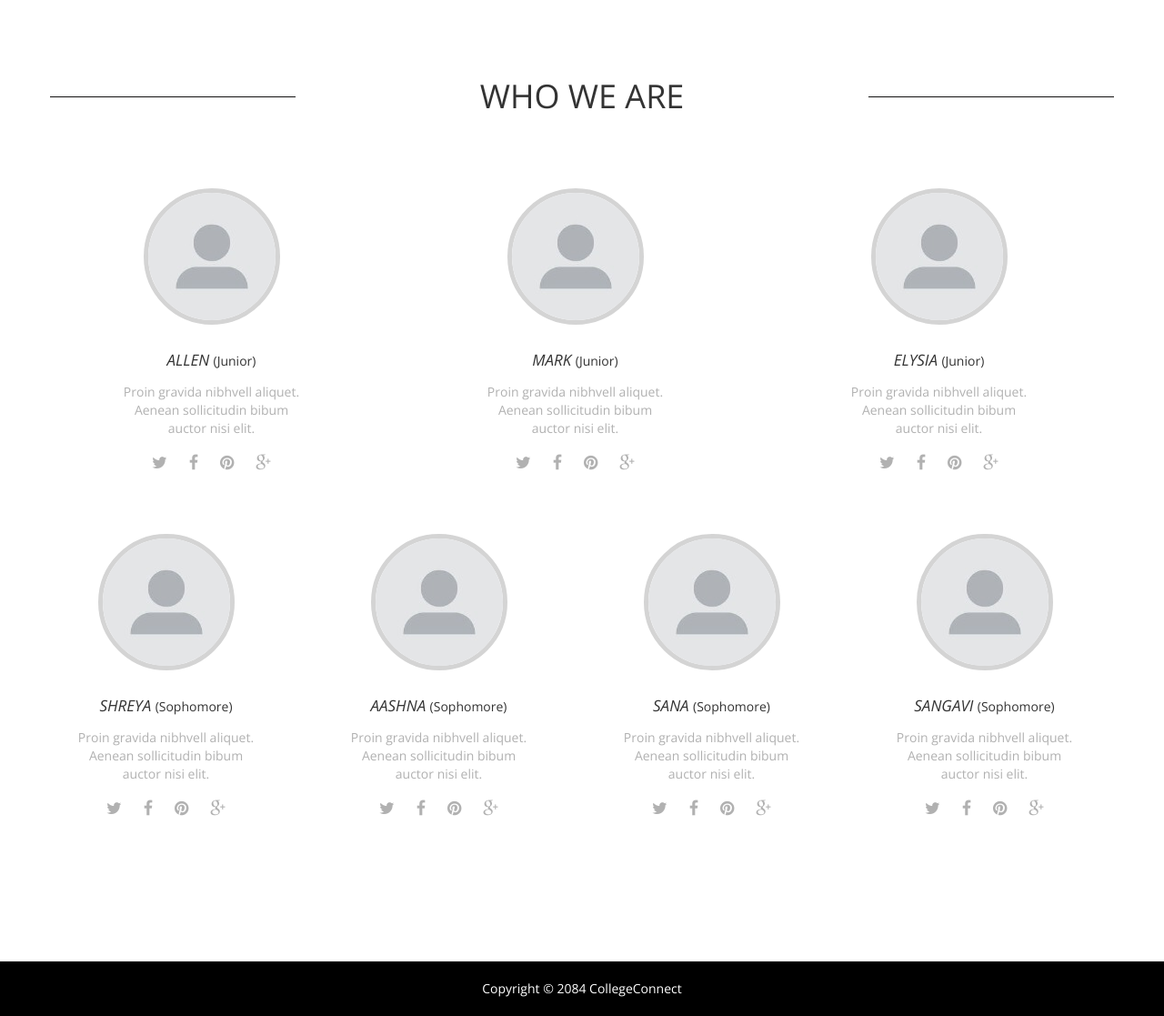
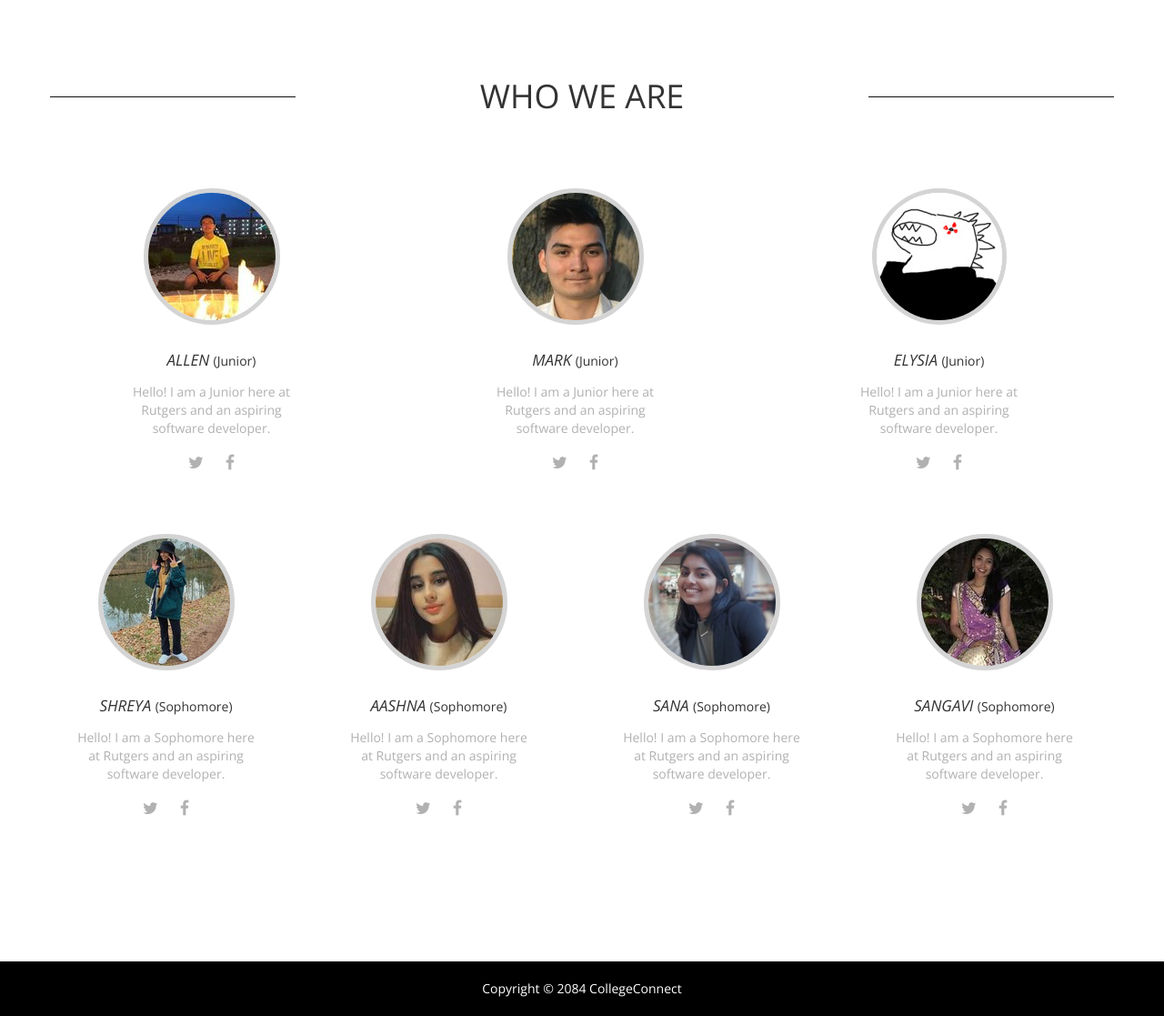
Before and after one commit to markstanik/Placeholder, a Django app: page /about in a window 1280 px wide. Shown: the part 805-1922 px from the top of the page at 91% size. Run offline with Django 3.2, Linux system fonts and the light colour scheme; some libraries are stand-ins or nearby versions.

Commit message:
finishing touches

```diff
--- a/users/templates/users/about.html
+++ b/users/templates/users/about.html
@@ -168,92 +168,79 @@
 			<div class="row">
 				<div class="col-lg-4 col-md-4 col-sm-6 col-xs-12">
 					<div class="tm-about-box-0">
-						<a href="#"><img src="{%static 'img/profile.jpeg' %}" alt="img" class="tm-about-box-1-img"></a>
+						<a href="#"><img src="{%static 'img/Allen.jpg' %}" alt="img" class="tm-about-box-1-img"></a>
 						<h3 class="tm-about-box-1-title">Allen <span>(Junior)</span></h3>
-						<p class="margin-bottom-15 gray-text">Proin gravida nibhvell aliquet. Aenean sollicitudin bibum auctor nisi elit.</p>
+						<p class="margin-bottom-15 gray-text">Hello! I am a Junior here at Rutgers and an aspiring software developer.</p>
 						<div class="gray-text">
 							<a href="#" class="tm-social-icon"><i class="fa fa-twitter"></i></a>
 							<a href="#" class="tm-social-icon"><i class="fa fa-facebook"></i></a>
-							<a href="#" class="tm-social-icon"><i class="fa fa-pinterest"></i></a>
-							<a href="#" class="tm-social-icon"><i class="fa fa-google-plus"></i></a>
 						</div>
 					</div>
 				</div>
 				<div class="col-lg-4 col-md-4 col-sm-6 col-xs-12">
 					<div class="tm-about-box-0">
-						<a href="#"><img src="{%static 'img/profile.jpeg' %}" alt="img" class="tm-about-box-1-img"></a>
+						<a href="#"><img src="{%static 'img/mark.jpg' %}" alt="img" class="tm-about-box-1-img"></a>
 						<h3 class="tm-about-box-1-title">Mark <span>(Junior)</span></h3>
-						<p class="margin-bottom-15 gray-text">Proin gravida nibhvell aliquet. Aenean sollicitudin bibum auctor nisi elit.</p>
+						<p class="margin-bottom-15 gray-text">Hello! I am a Junior here at Rutgers and an aspiring software developer.</p>
 						<div class="gray-text">
 							<a href="#" class="tm-social-icon"><i class="fa fa-twitter"></i></a>
 							<a href="#" class="tm-social-icon"><i class="fa fa-facebook"></i></a>
-							<a href="#" class="tm-social-icon"><i class="fa fa-pinterest"></i></a>
-							<a href="#" class="tm-social-icon"><i class="fa fa-google-plus"></i></a>
 						</div>
 					</div>
 				</div>
 				<div class="col-lg-4 col-md-4 col-sm-6 col-xs-12">
 					<div class="tm-about-box-0">
-						<a href="#"><img src="{%static 'img/profile.jpeg' %}" alt="img" class="tm-about-box-1-img"></a>
+						<a href="#"><img src="{%static 'img/elysia.jpg' %}" alt="img" class="tm-about-box-1-img"></a>
 						<h3 class="tm-about-box-1-title">Elysia <span>(Junior)</span></h3>
-						<p class="margin-bottom-15 gray-text">Proin gravida nibhvell aliquet. Aenean sollicitudin bibum auctor nisi elit.</p>
+						<p class="margin-bottom-15 gray-text">Hello! I am a Junior here at Rutgers and an aspiring software developer.</p>
 						<div class="gray-text">
 							<a href="#" class="tm-social-icon"><i class="fa fa-twitter"></i></a>
 							<a href="#" class="tm-social-icon"><i class="fa fa-facebook"></i></a>
-							<a href="#" class="tm-social-icon"><i class="fa fa-pinterest"></i></a>
-							<a href="#" class="tm-social-icon"><i class="fa fa-google-plus"></i></a>
+
 						</div>
 					</div>
 				</div>
 				<div class="col-lg-3 col-md-3 col-sm-6 col-xs-12">
 					<div class="tm-about-box-1">
-						<a href="#"><img src="{%static 'img/profile.jpeg' %}" alt="img" class="tm-about-box-1-img"></a>
+						<a href="#"><img src="{%static 'img/Shreya.jpg' %}" alt="img" class="tm-about-box-1-img"></a>
 						<h3 class="tm-about-box-1-title">Shreya <span>(Sophomore)</span></h3>
-						<p class="margin-bottom-15 gray-text">Proin gravida nibhvell aliquet. Aenean sollicitudin bibum auctor nisi elit.</p>
+						<p class="margin-bottom-15 gray-text">Hello! I am a Sophomore here at Rutgers and an aspiring software developer.</p>
 						<div class="gray-text">
 							<a href="#" class="tm-social-icon"><i class="fa fa-twitter"></i></a>
 							<a href="#" class="tm-social-icon"><i class="fa fa-facebook"></i></a>
-							<a href="#" class="tm-social-icon"><i class="fa fa-pinterest"></i></a>
-							<a href="#" class="tm-social-icon"><i class="fa fa-google-plus"></i></a>
 						</div>
 					</div>
 				</div>
 				<div class="col-lg-3 col-md-3 col-sm-6 col-xs-12">
 					<div class="tm-about-box-1">
-						<a href="#"><img src="{%static 'img/profile.jpeg' %}" alt="img" class="tm-about-box-1-img"></a>
+						<a href="#"><img src="{%static 'img/aashna.jpg' %}" alt="img" class="tm-about-box-1-img"></a>
 						<h3 class="tm-about-box-1-title">Aashna <span>(Sophomore)</span></h3>
-						<p class="margin-bottom-15 gray-text">Proin gravida nibhvell aliquet. Aenean sollicitudin bibum auctor nisi elit.</p>
+						<p class="margin-bottom-15 gray-text">Hello! I am a Sophomore here at Rutgers and an aspiring software developer.</p>
 						<div class="gray-text">
 							<a href="#" class="tm-social-icon"><i class="fa fa-twitter"></i></a>
 							<a href="#" class="tm-social-icon"><i class="fa fa-facebook"></i></a>
-							<a href="#" class="tm-social-icon"><i class="fa fa-pinterest"></i></a>
-							<a href="#" class="tm-social-icon"><i class="fa fa-google-plus"></i></a>
 						</div>
 					</div>
 				</div>
 				<div class="col-lg-3 col-md-3 col-sm-6 col-xs-12">
 					<div class="tm-about-box-1">
-						<a href="#"><img src="{%static 'img/profile.jpeg' %}" alt="img" class="tm-about-box-1-img"></a>
+						<a href="#"><img src="{%static 'img/sana.jpg' %}" alt="img" class="tm-about-box-1-img"></a>
 						<h3 class="tm-about-box-1-title">Sana <span>(Sophomore)</span></h3>
-						<p class="margin-bottom-15 gray-text">Proin gravida nibhvell aliquet. Aenean sollicitudin bibum auctor nisi elit.</p>
+						<p class="margin-bottom-15 gray-text">Hello! I am a Sophomore here at Rutgers and an aspiring software developer.</p>
 						<div class="gray-text">
 							<a href="#" class="tm-social-icon"><i class="fa fa-twitter"></i></a>
 							<a href="#" class="tm-social-icon"><i class="fa fa-facebook"></i></a>
-							<a href="#" class="tm-social-icon"><i class="fa fa-pinterest"></i></a>
-							<a href="#" class="tm-social-icon"><i class="fa fa-google-plus"></i></a>
 						</div>
 					</div>
 				</div>
 				<div class="col-lg-3 col-md-3 col-sm-6 col-xs-12">
 					<div class="tm-about-box-1">
-						<a href="#"><img src="{%static 'img/profile.jpeg' %}" alt="img" class="tm-about-box-1-img"></a>
+						<a href="#"><img src="{%static 'img/Sangavi.jpg' %}" alt="img" class="tm-about-box-1-img"></a>
 						<h3 class="tm-about-box-1-title">Sangavi <span>(Sophomore)</span></h3>
-						<p class="margin-bottom-15 gray-text">Proin gravida nibhvell aliquet. Aenean sollicitudin bibum auctor nisi elit.</p>
+						<p class="margin-bottom-15 gray-text">Hello! I am a Sophomore here at Rutgers and an aspiring software developer.</p>
 						<div class="gray-text">
 							<a href="#" class="tm-social-icon"><i class="fa fa-twitter"></i></a>
 							<a href="#" class="tm-social-icon"><i class="fa fa-facebook"></i></a>
-							<a href="#" class="tm-social-icon"><i class="fa fa-pinterest"></i></a>
-							<a href="#" class="tm-social-icon"><i class="fa fa-google-plus"></i></a>
 						</div>
 					</div>
 				</div>
```
Also changed, not shown: users/templates/users/homepage.html (+5 -5 lines), static/img/Allen.jpg (added), static/img/Sangavi.jpg (added), static/img/Shreya.jpg (added), static/img/aashna.jpg (added), static/img/elysia.jpg (added), static/img/mark.jpg (added), static/img/sana.jpg (added).
